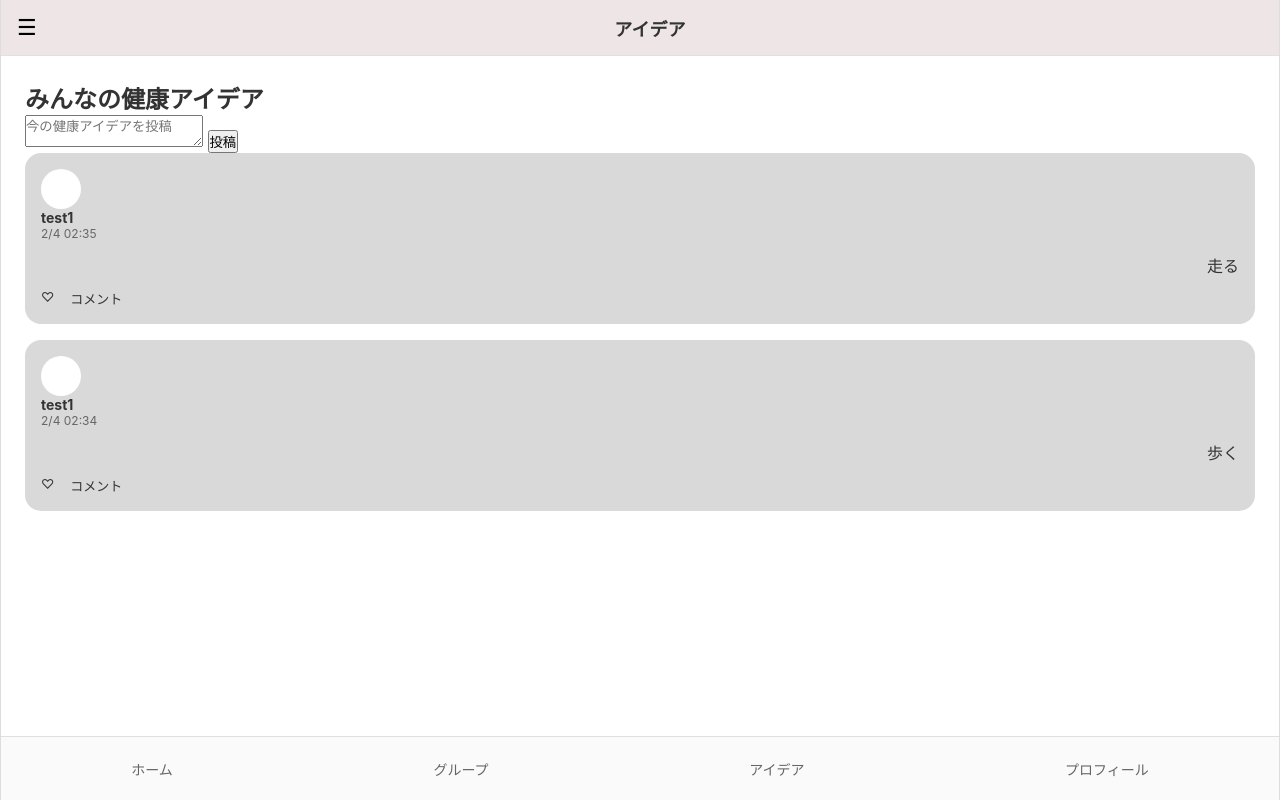
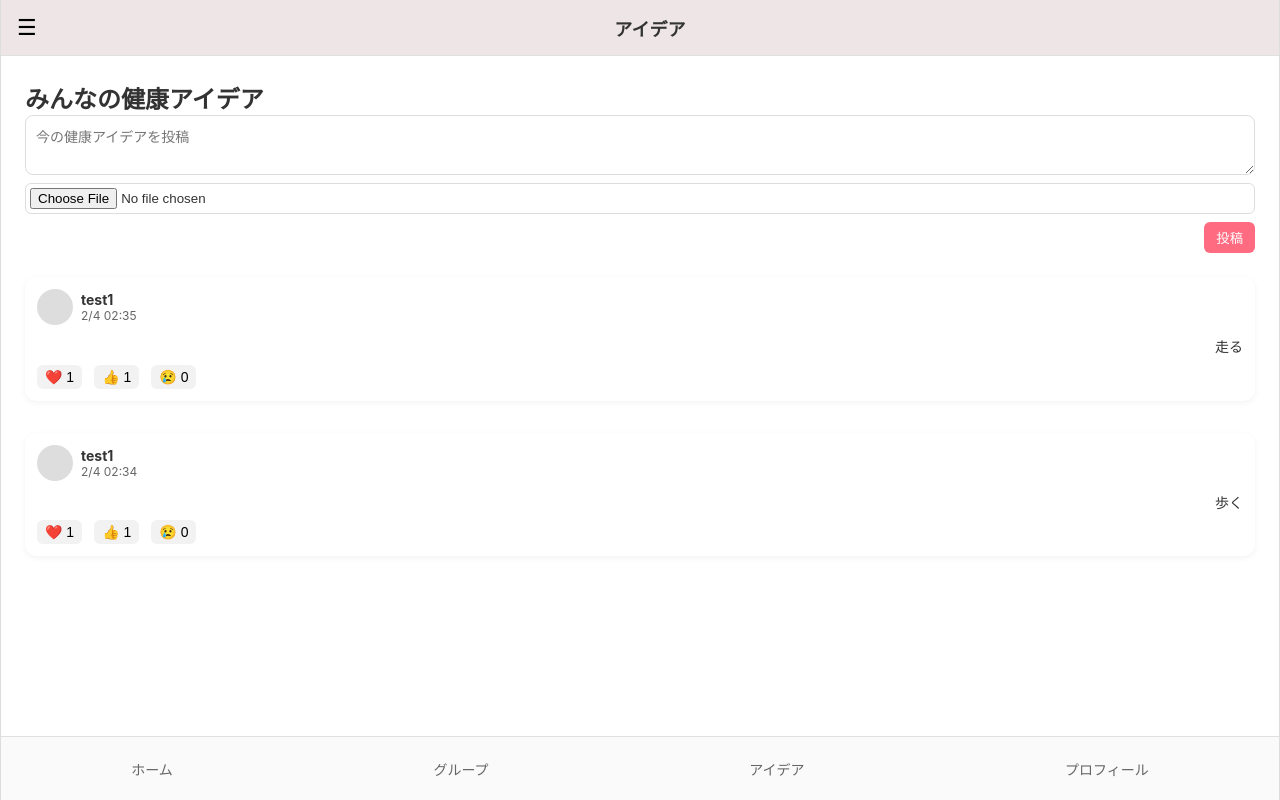
Before and after one commit to Takapass/TECH-JAM-RAIZAP, a Django app: page /ideas/ in a window 1280 px wide. Run offline with Django 5.2, Linux system fonts and the light colour scheme; a user stored in the database is signed in; data comes from the database, SQL or seed files in the repository; both versions use the stored data as it was after the commit.

Commit message:
アイデア投稿機能とリアクション機能を追加

```diff
--- /dev/null
+++ b/activities/forms.py
@@ -0,0 +1,13 @@
+from django import forms
+from .models import Idea
+
+class IdeaForm(forms.ModelForm):
+    class Meta:
+        model = Idea
+        fields = ['content', 'image']
+        widgets = {
+            'content': forms.Textarea(attrs={
+                'class': 'idea-textarea',
+                'placeholder': '今の健康アイデアを投稿',
+            }),
+        }
--- a/activities/models.py
+++ b/activities/models.py
@@ -63,7 +63,18 @@ class DailyStamp(models.Model):
 class Idea(models.Model):
     user = models.ForeignKey(User, on_delete=models.CASCADE)
     content = models.TextField()
+    image = models.ImageField(upload_to='idea_images/', blank=True, null=True)
     created_at = models.DateTimeField(auto_now_add=True)
 
     def __str__(self):
         return self.content[:20]
+
+class IdeaReaction(models.Model):
+    REACTION_CHOICES = [
+        ('heart', '♡'),
+        ('like', '👍'),
+        ('sad', '😢'),
+    ]
+    idea = models.ForeignKey(Idea, on_delete=models.CASCADE, related_name='reactions')
+    user = models.ForeignKey(User, on_delete=models.CASCADE)
+    reaction_type = models.CharField(max_length=10, choices=REACTION_CHOICES)
--- a/activities/static/activities/idea.css
+++ b/activities/static/activities/idea.css
@@ -79,3 +79,164 @@
     margin-top: 12px;
     font-size: 13px;
 }
+
+.idea-image-display {
+    max-width: 100%;
+    max-height: 300px;
+    object-fit: cover;
+    border-radius: 8px;
+    margin-top: 8px;
+}
+
+/* コメント全体 */
+.idea-comments {
+    margin-top: 8px;
+    padding-left: 12px;
+    border-left: 2px solid #eee;
+}
+
+/* コメント1件 */
+.idea-comment {
+    display: flex;
+    align-items: flex-start;
+    margin-bottom: 6px;
+    font-size: 0.85em;
+    color: #555;
+}
+
+/* コメントユーザー名 */
+.comment-user {
+    font-weight: bold;
+    margin-right: 4px;
+}
+
+/* コメント削除ボタン */
+.comment-delete-button {
+    background: transparent;
+    border: none;
+    color: red;
+    font-size: 0.7em;
+    cursor: pointer;
+    margin-left: 6px;
+}
+
+/* コメントテキスト */
+.comment-text {
+    word-break: break-word;
+}
+
+
+
+
+/* 投稿フォーム */
+.idea-post-form {
+    display: flex;
+    flex-direction: column;
+    gap: 8px;
+    margin-bottom: 24px;
+}
+
+.idea-textarea {
+    width: 100%;
+    padding: 10px;
+    border-radius: 8px;
+    border: 1px solid #ddd;
+    font-size: 14px;
+    resize: vertical;
+    min-height: 60px;
+}
+
+.idea-image-input {
+    border: 1px solid #ddd;
+    border-radius: 6px;
+    padding: 4px;
+}
+
+.idea-post-button {
+    align-self: flex-end;
+    background-color: #ff6b81;
+    color: white;
+    border: none;
+    border-radius: 6px;
+    padding: 6px 12px;
+    cursor: pointer;
+    transition: background-color 0.2s;
+}
+
+.idea-post-button:hover {
+    background-color: #ff4c61;
+}
+
+.idea-card {
+    background-color: #fff;
+    border-radius: 12px;
+    padding: 12px;
+    margin-bottom: 16px;
+    box-shadow: 0 2px 6px rgba(0,0,0,0.05);
+}
+
+.idea-header {
+    display: flex;
+    justify-content: space-between;
+    align-items: center;
+    margin-bottom: 8px;
+}
+
+.idea-user {
+    display: flex;
+    gap: 8px;
+    align-items: center;
+}
+
+.user-icon {
+    width: 36px;
+    height: 36px;
+    border-radius: 50%;
+    background-color: #ddd;
+}
+
+.delete-idea-button {
+    background: transparent;
+    border: none;
+    color: #ff4c61;
+    font-size: 20px;
+    cursor: pointer;
+}
+
+/* アイデア本文 */
+.idea-body {
+    margin-bottom: 8px;
+}
+
+.idea-main {
+    font-size: 14px;
+    line-height: 1.4;
+}
+
+.idea-image img {
+    max-width: 100%;
+    height: auto;
+    border-radius: 8px;
+    margin-top: 8px;
+}
+
+/* リアクションボタン */
+.idea-footer {
+    display: flex;
+    gap: 12px;
+    margin-top: 8px;
+}
+
+.reaction-button {
+    background-color: #f2f2f2;
+    border: none;
+    border-radius: 6px;
+    padding: 4px 8px;
+    font-size: 14px;
+    cursor: pointer;
+    transition: background-color 0.2s;
+}
+
+.reaction-button:hover {
+    background-color: #e0e0e0;
+}
--- a/activities/templates/activities/idea.html
+++ b/activities/templates/activities/idea.html
@@ -12,7 +12,7 @@
 
     {# ===== 投稿フォーム ===== #}
     {% if user.is_authenticated %}
-    <form method="post" class="idea-post-form">
+    <form method="post" class="idea-post-form" enctype="multipart/form-data">
         {% csrf_token %}
         <textarea
             name="content"
@@ -20,9 +20,8 @@
             placeholder="今の健康アイデアを投稿"
             required
         ></textarea>
-        <button type="submit" class="idea-post-button">
-            投稿
-        </button>
+        <input type="file" name="image" accept="image/*" class="idea-image-input">
+        <button type="submit" class="idea-post-button">投稿</button>
     </form>
     {% else %}
         <p>投稿するにはログインしてください</p>
@@ -38,27 +37,43 @@
                 <div class="idea-user">
                     <div class="user-icon"></div>
                     <div>
-                        <p class="user-name">
-                            {{ idea.user.username }}
-                        </p>
-                        <p class="idea-date">
-                            {{ idea.created_at|date:"n/j H:i" }}
-                        </p>
+                        <p class="user-name">{{ idea.user.username }}</p>
+                        <p class="idea-date">{{ idea.created_at|date:"n/j H:i" }}</p>
                     </div>
                 </div>
+                {% if idea.user == user %}
+                    <form method="post" action="{% url 'delete_idea' idea.id %}" class="delete-idea-form">
+                        {% csrf_token %}
+                        <button type="submit" class="delete-idea-button">×</button>
+                    </form>
+                {% endif %}
             </div>
 
             <div class="idea-body">
                 <div class="idea-text">
-                    <p class="idea-main">
-                        {{ idea.content }}
-                    </p>
+                    <p class="idea-main">{{ idea.content }}</p>
                 </div>
+                {% if idea.image %}
+                <div class="idea-image">
+                    <img src="{{ idea.image.url }}" alt="Idea Image" style="max-width: 100%; height: auto; border-radius: 8px;">
+                </div>
+                {% endif %}
             </div>
 
             <div class="idea-footer">
-                <span class="like">♡</span>
-                <span class="comment">コメント</span>
+                {# リアクションボタン ♡ 👍 😢 #}
+                <form method="post" action="{% url 'react_idea' idea.id 'heart' %}" class="reaction-form">
+                    {% csrf_token %}
+                    <button type="submit" class="reaction-button">❤️ {{ idea.reaction_counts.heart|default:0 }}</button>
+                </form>
+                <form method="post" action="{% url 'react_idea' idea.id 'like' %}" class="reaction-form">
+                    {% csrf_token %}
+                    <button type="submit" class="reaction-button">👍 {{ idea.reaction_counts.like|default:0 }}</button>
+                </form>
+                <form method="post" action="{% url 'react_idea' idea.id 'sad' %}" class="reaction-form">
+                    {% csrf_token %}
+                    <button type="submit" class="reaction-button">😢 {{ idea.reaction_counts.sad|default:0 }}</button>
+                </form>
             </div>
 
         </article>
--- a/activities/urls.py
+++ b/activities/urls.py
@@ -1,5 +1,5 @@
 from django.urls import path
-from .views import login_view, signup_view, activity_list, home, profile_view, group_view, idea_view
+from .views import login_view, signup_view, activity_list, home, profile_view, group_view, idea_view, delete_idea, react_idea
 from . import views
 
 urlpatterns = [
@@ -12,4 +12,6 @@ urlpatterns = [
     path('ideas/', idea_view, name='idea'),
     path("stamp/", views.stamp_done, name="stamp_done"),
     path("stamp/skip/", views.stamp_skip, name="stamp_skip"),
+    path('ideas/<int:idea_id>/delete/', delete_idea, name='delete_idea'),
+    path('ideas/<int:idea_id>/react/<str:reaction_type>/', react_idea, name='react_idea'),
 ]
--- a/activities/views.py
+++ b/activities/views.py
@@ -6,7 +6,11 @@ from django.contrib.auth.models import User
 from django.contrib.auth.decorators import login_required
 from django.utils import timezone
 from .models import DailyStamp
-from .models import Idea
+from .models import Idea, IdeaReaction
+from .forms import IdeaForm
+from django.shortcuts import get_object_or_404
+from django.http import HttpResponseForbidden
+
 
 
 def login_view(request):
@@ -237,13 +241,57 @@ def stamp_skip(request):
 @login_required
 def idea_view(request):
     if request.method == 'POST':
-        Idea.objects.create(
-            user=request.user,
-            content=request.POST['content']
-        )
-        return redirect('idea')
+        form = IdeaForm(request.POST, request.FILES)
+        if form.is_valid():
+            idea = form.save(commit=False)
+            idea.user = request.user
+            idea.save()
+            return redirect('idea')
+    else:
+        form = IdeaForm()
 
     ideas = Idea.objects.all().order_by('-created_at')
+
+    reactions = [
+        {'type': 'heart', 'emoji': '❤️'},
+        {'type': 'like', 'emoji': '👍'},
+        {'type': 'sad', 'emoji': '😢'},
+    ]
+
+    for idea in ideas:
+        idea.reaction_counts = {}
+        for reaction in reactions:
+            idea.reaction_counts[reaction['type']] = idea.reactions.filter(
+                reaction_type=reaction['type']
+            ).count()
+
     return render(request, 'activities/idea.html', {
-        'ideas': ideas
+        'ideas': ideas,
+        'form': form,
+        'reactions': reactions,
     })
+
+@login_required
+def react_idea(request, idea_id, reaction_type):
+    idea = Idea.objects.get(id=idea_id)
+    existing = IdeaReaction.objects.filter(
+        idea=idea,
+        user=request.user,
+        reaction_type=reaction_type
+    )
+    if existing.exists():
+        existing.delete()
+    else:
+        IdeaReaction.objects.create(
+            idea=idea,
+            user=request.user,
+            reaction_type=reaction_type
+        )
+    return redirect('idea')
+
+@login_required
+def delete_idea(request, idea_id):
+    idea = Idea.objects.get(id=idea_id)
+    if idea.user == request.user:
+        idea.delete()
+    return redirect('idea')
--- a/tech_jam_raizap/settings.py
+++ b/tech_jam_raizap/settings.py
@@ -128,3 +128,6 @@ DEFAULT_AUTO_FIELD = "django.db.models.BigAutoField"
 LOGIN_URL = "/"
 LOGIN_REDIRECT_URL = "activity_list"
 LOGOUT_REDIRECT_URL = "/"
+
+MEDIA_URL = '/media/'
+MEDIA_ROOT = BASE_DIR / 'media'
--- a/tech_jam_raizap/urls.py
+++ b/tech_jam_raizap/urls.py
@@ -16,9 +16,14 @@ Including another URLconf
 """
 from django.contrib import admin
 from django.urls import path, include
+from django.conf import settings
+from django.conf.urls.static import static
 
 urlpatterns = [
     path('admin/', admin.site.urls),
     path('', include('activities.urls')),
     path('accounts/', include('django.contrib.auth.urls')),
 ]
+
+if settings.DEBUG:
+    urlpatterns += static(settings.MEDIA_URL, document_root=settings.MEDIA_ROOT)
```
Also changed, not shown: activities/migrations/0008_idea_heart_idea_image_idea_likes_idea_thumbs_up_and_more.py (added), activities/migrations/0009_remove_idea_heart_remove_idea_likes_and_more.py (added), db.sqlite3, media/idea_images/あまおう.jpg (added), media/idea_images/もつ鍋.jpeg (added), media/idea_images/明太子.jpg (added), media/idea_images/顔.jpg (added), media/idea_images/顔_j8lPjmi.jpg (added).
